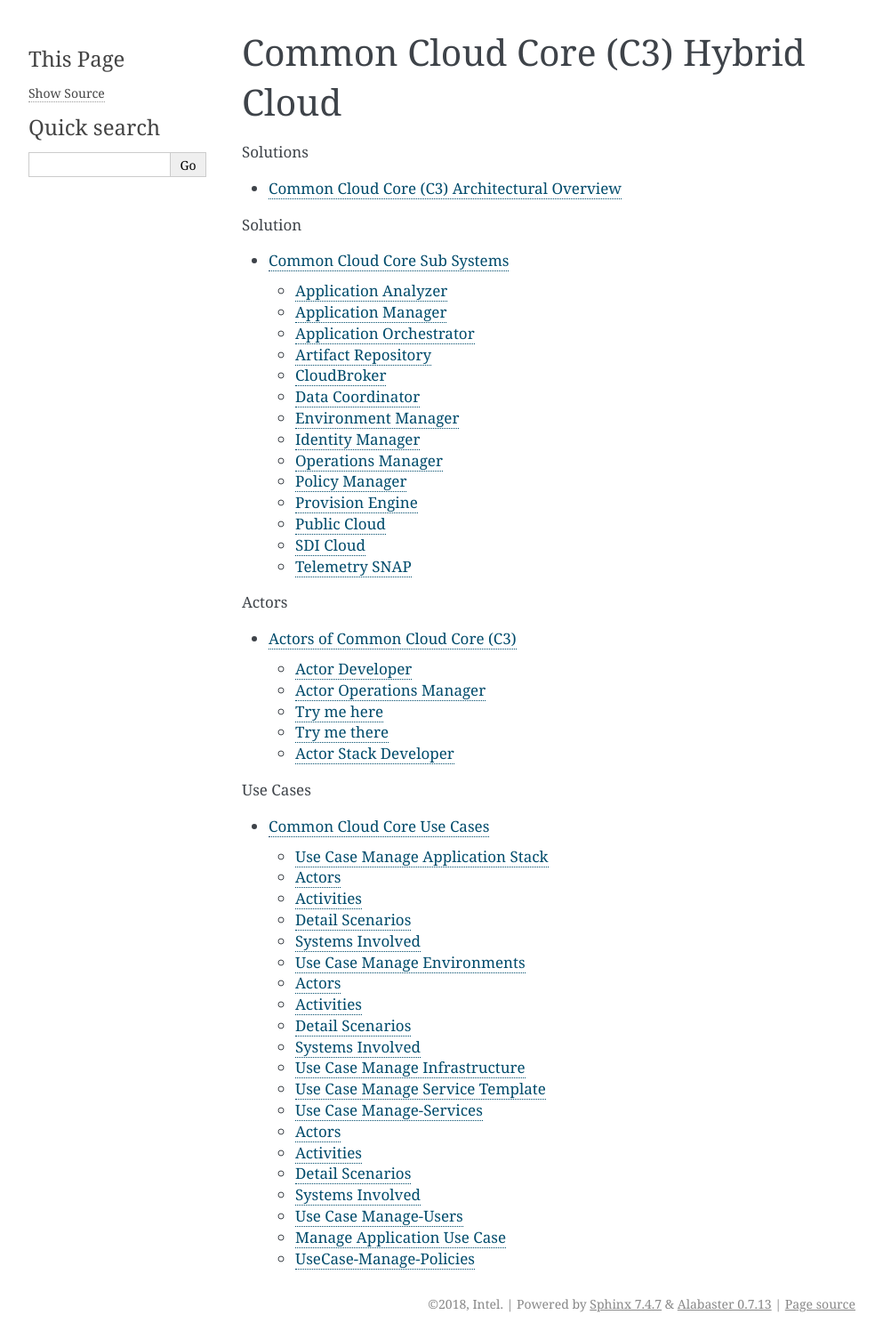
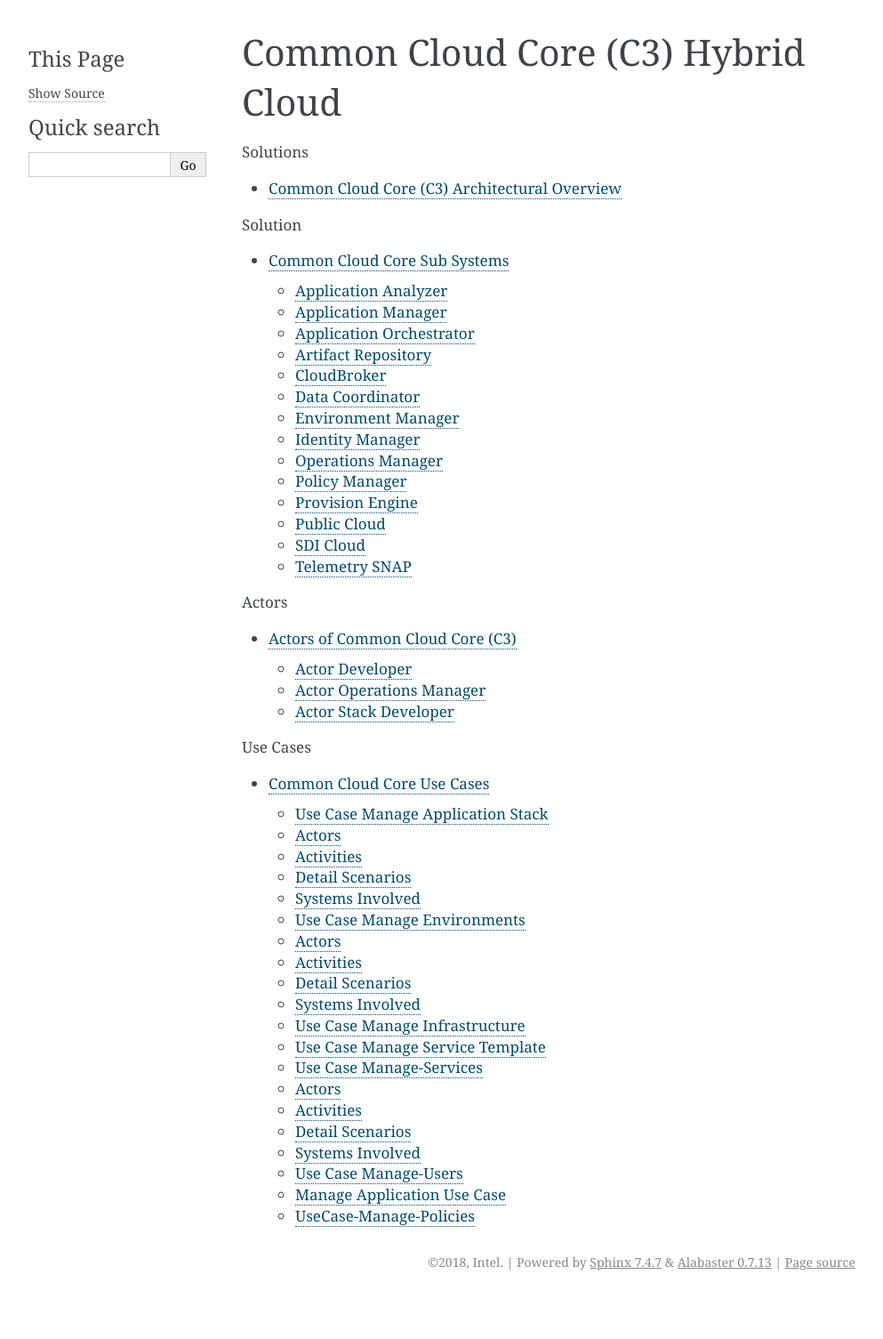
Before and after one commit to CAADE/C3, a Sphinx documentation site: the page built from docs/index.rst, in a window 1280 px wide. Shown: the whole page at 89% size, without its empty margins (148-1141 px from the left). Built offline with Sphinx 7.4.7, drawn with Linux system fonts in a browser that asks for light colours; pages that are not in the unit, such as notebooks, are missing from menus; after the commit the page ends 1458 px from its top, so only the background shows below that.

Commit message:
New Documentation format.

```diff
--- a/docs/Actors/OperationsManager/Actor-OperationsManager.rst
+++ b/docs/Actors/OperationsManager/Actor-OperationsManager.rst
@@ -189,23 +189,17 @@
 
 TBD
 
-**:ref:`Scenario-Map-Images`**
+:ref:`Scenario-Map-Images`
+^^^^^^^^^^^^^^^^^^^^^^^^^^
 
 TBD
 
-**:ref:`Scenario-Map-Machine-Types`**
+:ref:`Scenario-Map-Machine-Types`
+^^^^^^^^^^^^^^^^^^^^^^^^^^^^^^^^^
 
 TBD
 
-**:ref:`Scenario-Map-Resources`**
+:ref:`Scenario-Map-Resources`
+^^^^^^^^^^^^^^^^^^^^^^^^^^^^^
 
 TBD
-
-
-Try me here
-===========
-:doc:`Scenario-Map-Resources`
-
-Try me there
-============
-.. include:: /UseCases/Manage-Clouds/Scenario-Map-Resources.rst
```
Also changed, not shown: other parts of docs/Actors/OperationsManager/Actor-OperationsManager.rst (+1 -1 lines).
